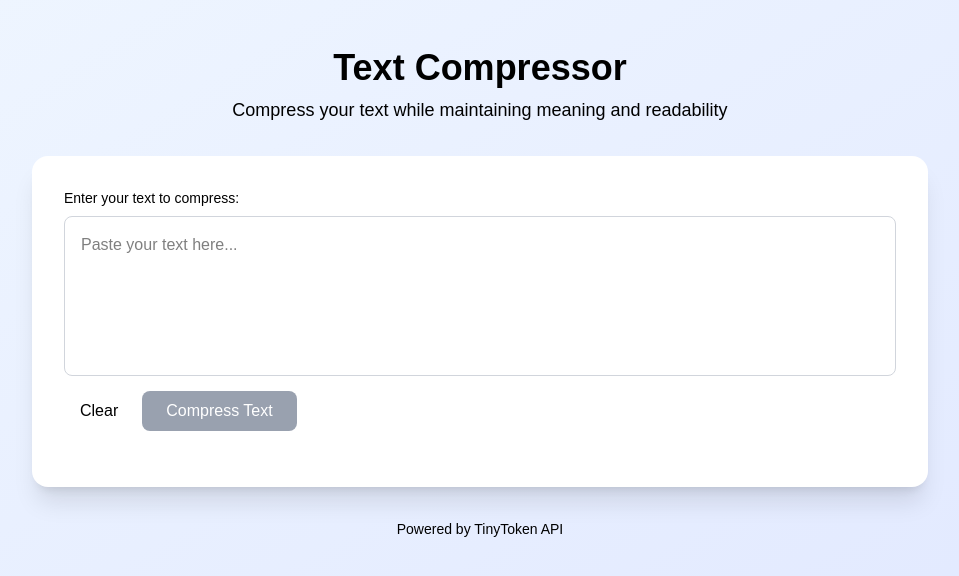
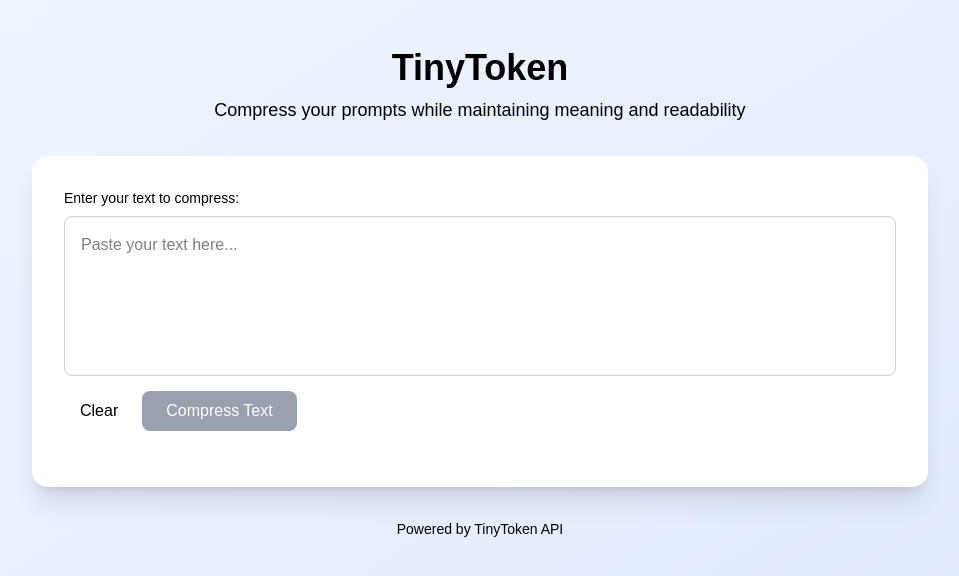
Before and after one commit to elliot-evno/tinytoken.org, a Next.js app: page / in a window 1280 px wide. Shown: the top 576 px of the page, without its empty margins (160-1119 px from the left). Built offline with nearby package versions, Linux system fonts and the light colour scheme.

Commit message:
updated some text

```diff
--- /dev/null
+++ b/src/app/docs/[[...slug]]/page.tsx
@@ -0,0 +1,5 @@
+import { redirect } from 'next/navigation'
+
+export default function DocsRedirect() {
+  redirect('https://docs.tinytoken.org')
+}
--- a/src/app/page.tsx
+++ b/src/app/page.tsx
@@ -30,7 +30,7 @@
         },
         body: JSON.stringify({
           text: inputText,
-          quality: 0.97
+          auto_quality: true
         }),
       });
 
@@ -77,10 +77,10 @@
         {/* Header */}
         <div className="text-center mb-8 pt-8">
           <h1 className="text-4xl font-bold text-black mb-2">
-            Text Compressor
+            TinyToken
           </h1>
           <p className="text-black text-lg">
-            Compress your text while maintaining meaning and readability
+            Compress your prompts while maintaining meaning and readability
           </p>
         </div>
 
```
